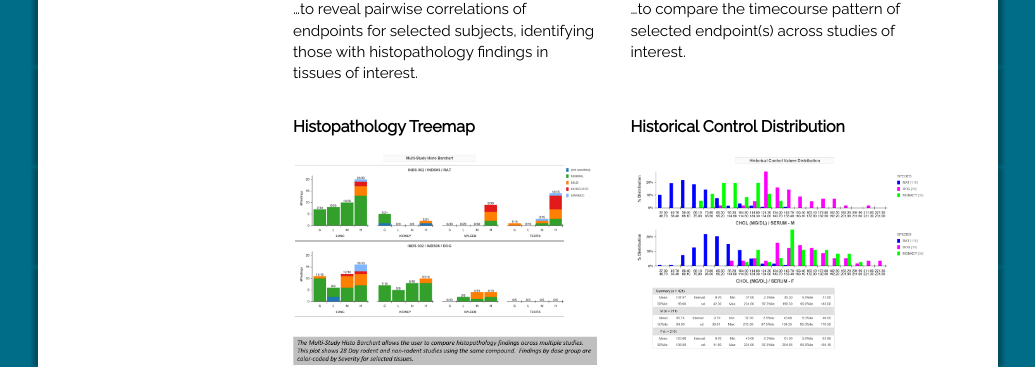
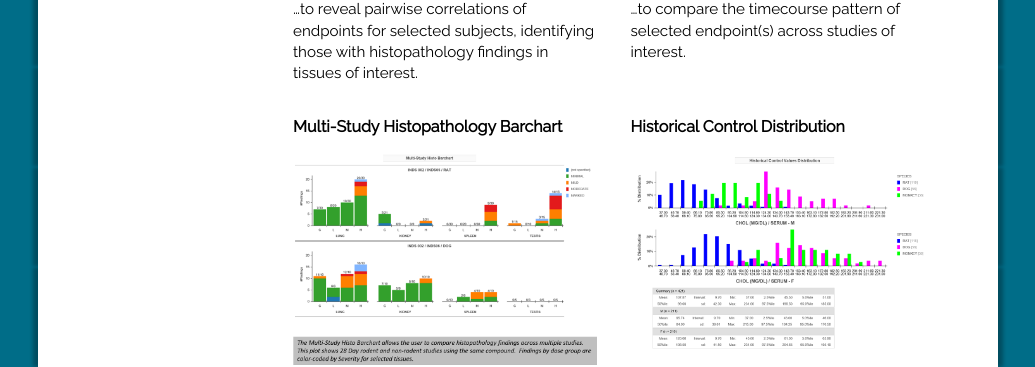
Before and after one commit to inds-inc/inds-inc.github.io, a Jekyll site: the page built from sendexplorer.md, in a window 1280 px wide and 900 px high, scrolled down 1998 px. Shown: the part 143-510 px from the top of the window, without its empty margins (122-1157 px from the left). Built offline with Jekyll 4.4.1, drawn with Linux system fonts in a browser that asks for light colours; comment, search, counter and statistics services are not loaded.

Commit message:
update sendexplorer page

```diff
--- a/sendexplorer.md
+++ b/sendexplorer.md
@@ -28,10 +28,10 @@
   </div>
   <div class="pure-u-1-2">
     <p class="thumbtitle">Line Graph</p>
-    <a href="/assets/se-images/linegraph-slide.png"
+    <a href="/assets/se-images/multi-study-linegraph-slide.png"
        data-lightbox="slide-9"
        data-title="Multi Endpoint Line Graph">
-      <img class="thumbsize" src="/assets/se-images/linegraph-slide.png" alt="" />
+      <img class="thumbsize" src="/assets/se-images/multi-study-linegraph-slide.png" alt="" />
     </a>
     <p class="thumbsize">…to visualize patterns of numeric data over time</p>
   </div>
@@ -88,8 +88,8 @@
     <p class="thumbsize">…to compare the timecourse pattern of selected endpoint(s) across studies of interest.</p>
   </div>
   <div class="pure-u-1-2">
-    <p class="thumbtitle">Histopathology Treemap</p>
-    <a href="/assets/se-images/Slide7.PNG"
+    <p class="thumbtitle">Multi-Study Histopathology Barchart</p>
+    <a href="/assets/se-images/HistoBarChart.png"
        data-lightbox="slide-7"
        data-title="Multi-Study Histo Barchart">
       <img class="thumbsize" src="/assets/se-images/HistoBarChart.png" alt="" />
```
Also changed, not shown: assets/se-images/multi-study-linegraph-slide.png (renamed from assets/se-images/linegraph-slide.png).
